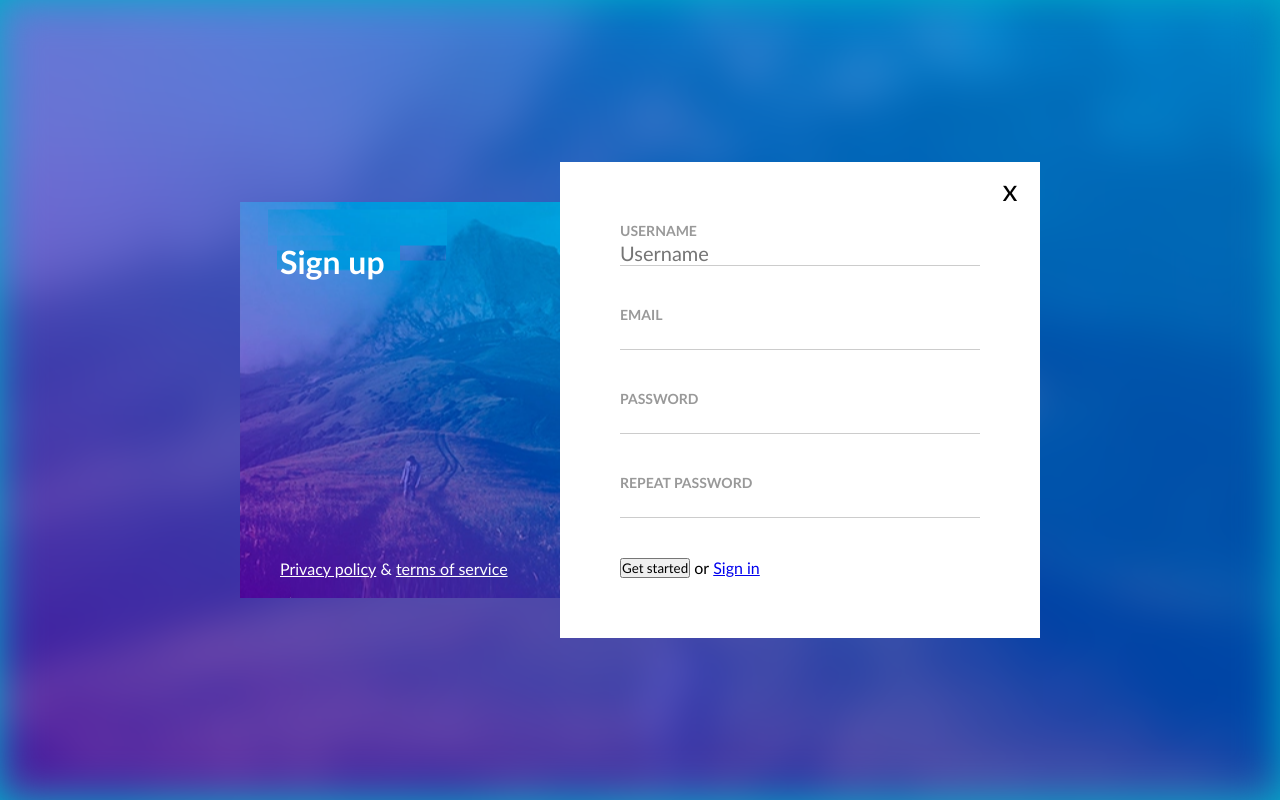
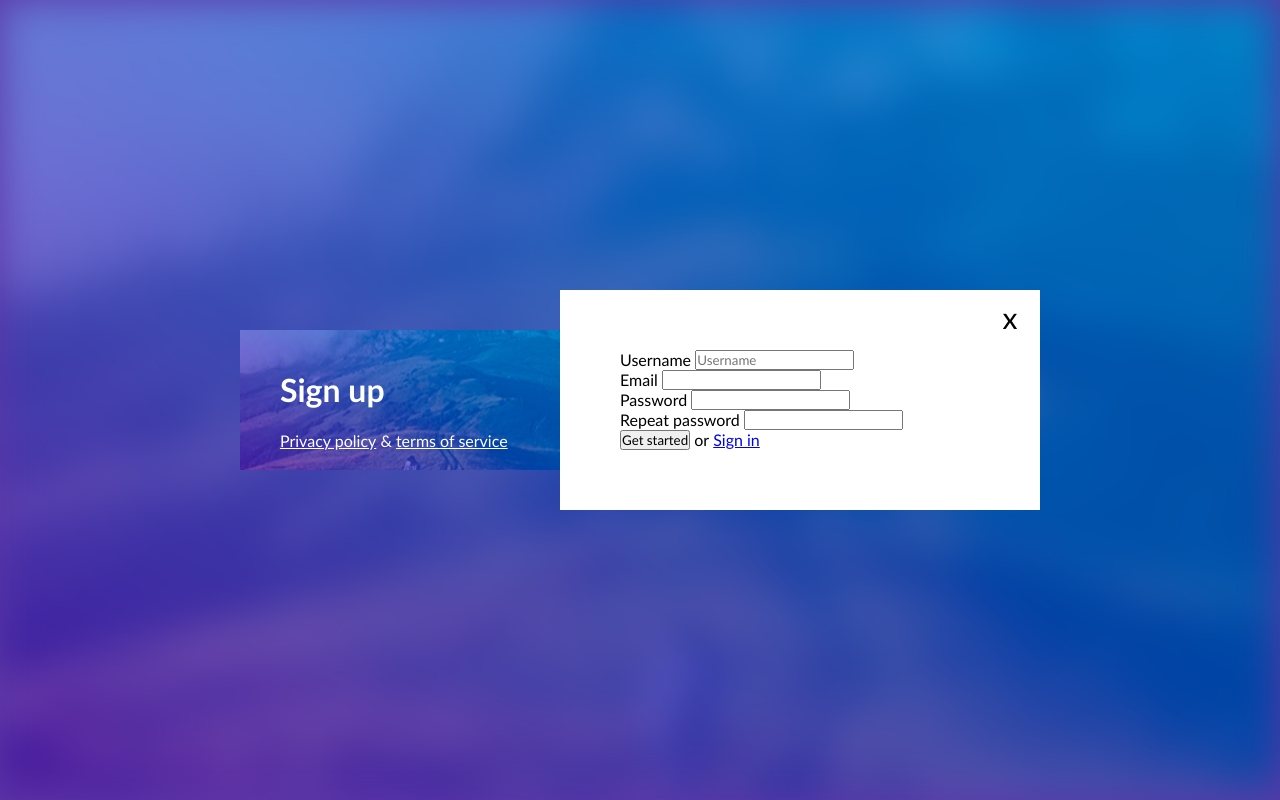
Before and after one commit to Sarunaskaz/5-sign-up, a plain HTML site: page index.html in a window 1280 px wide. Drawn offline with Linux system fonts and the light colour scheme.

Commit message:
Right column form update

```diff
--- a/css/main.css
+++ b/css/main.css
@@ -8,7 +8,7 @@ body * {
 }
 
 body {
-  background-color: #00adcb;
+  background-color: #5c37a8;
   position: relative;
 }
 
@@ -56,6 +56,7 @@ body {
   bottom: 20px;
   left: 40px;
   right: 40px;
+
 }
 
 .link {
@@ -83,33 +84,3 @@ body {
   text-align: center;
   line-height: 54px;
 }
-
-.form {
-  display: inline-block;
-  width: 100%;
-}
-
-.form-row {
-  display: inline-block;
-  width: 100%;
-}
-.form-row + .form-row {
-  margin-top: 40px;
-}
-
-label {
-  display: inline-block;
-  width: 100%;
-  color: #999;
-  text-transform: uppercase;
-  font-weight: bold;
-  font-size: 14px;
-}
-
-input {
-  display: inline-block;
-  width: 100%;
-  font-size: 20px;
-  border: none;
-  border-bottom: 1px solid #ccc;
-}
```
